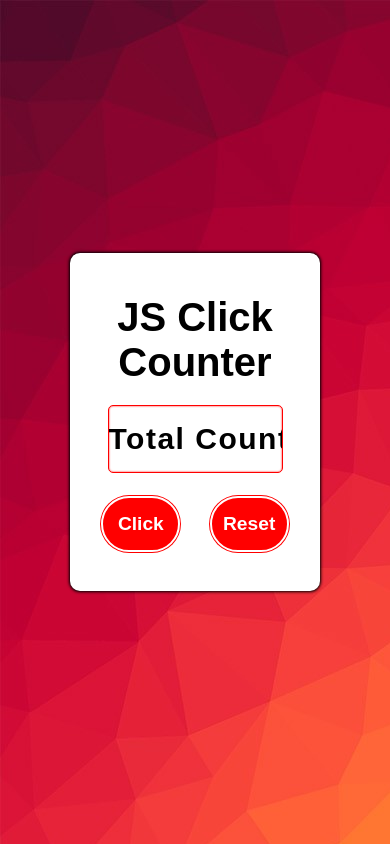
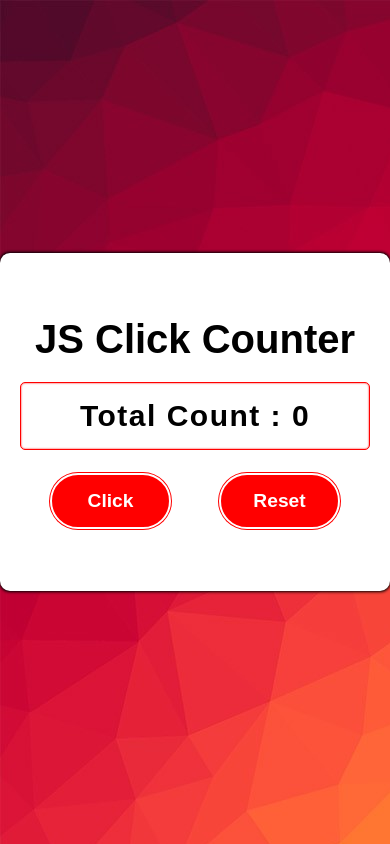
Before and after one commit to anujghimire08/JS-Click-Counter, a plain HTML site: page index.html in a window 390 px wide. Drawn offline with Linux system fonts and the light colour scheme.

Commit message:
Update container and input width for better responsiveness

```diff
--- a/style.css
+++ b/style.css
@@ -13,7 +13,7 @@ body {
 }
 .container {
   background-color: white;
-  width: 30%;
+  width: 100%;
   max-width: 400px;
   min-width: 250px;
   height: 40%;
@@ -38,7 +38,7 @@ body {
 }
 .container input {
   max-width: 350px;
-  width: 70%;
+  width: 100%;
   padding: 15px 0px;
   outline: none;
   border: 1px solid red;
```
